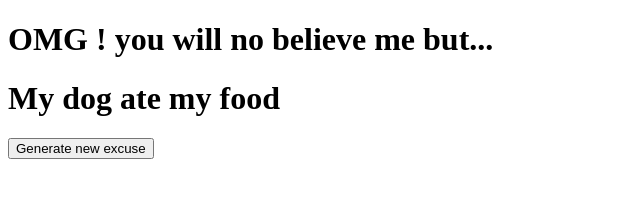
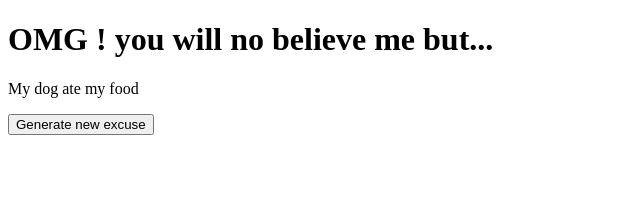
Before and after one commit to YifanYes/Excuse-generator, a plain HTML site: page index.html in a window 1280 px wide. Shown: the whole page, without its empty margins (0-640 px from the left). Drawn offline with Linux system fonts and the light colour scheme.

Commit message:
Changed two h1 problem

```diff
--- a/index.html
+++ b/index.html
@@ -8,7 +8,7 @@
 		<body>
 			<div>
 				<h1>OMG ! you will no believe me but...</h1>
-				<h1 id="the-excuse">My dog ate my food</h1>
+				<p id="the-excuse">My dog ate my food</p>
 				<button id="btn">Generate new excuse</button>
 			</div>
 		</body>
```
